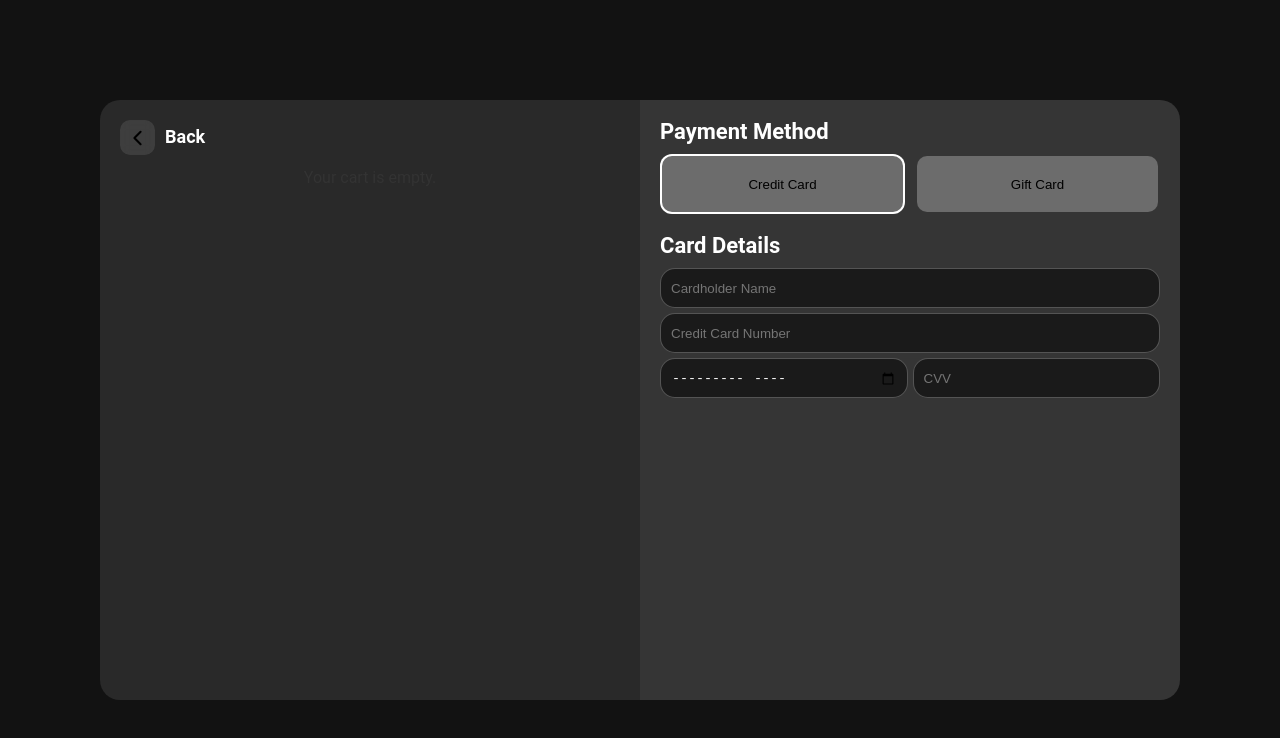
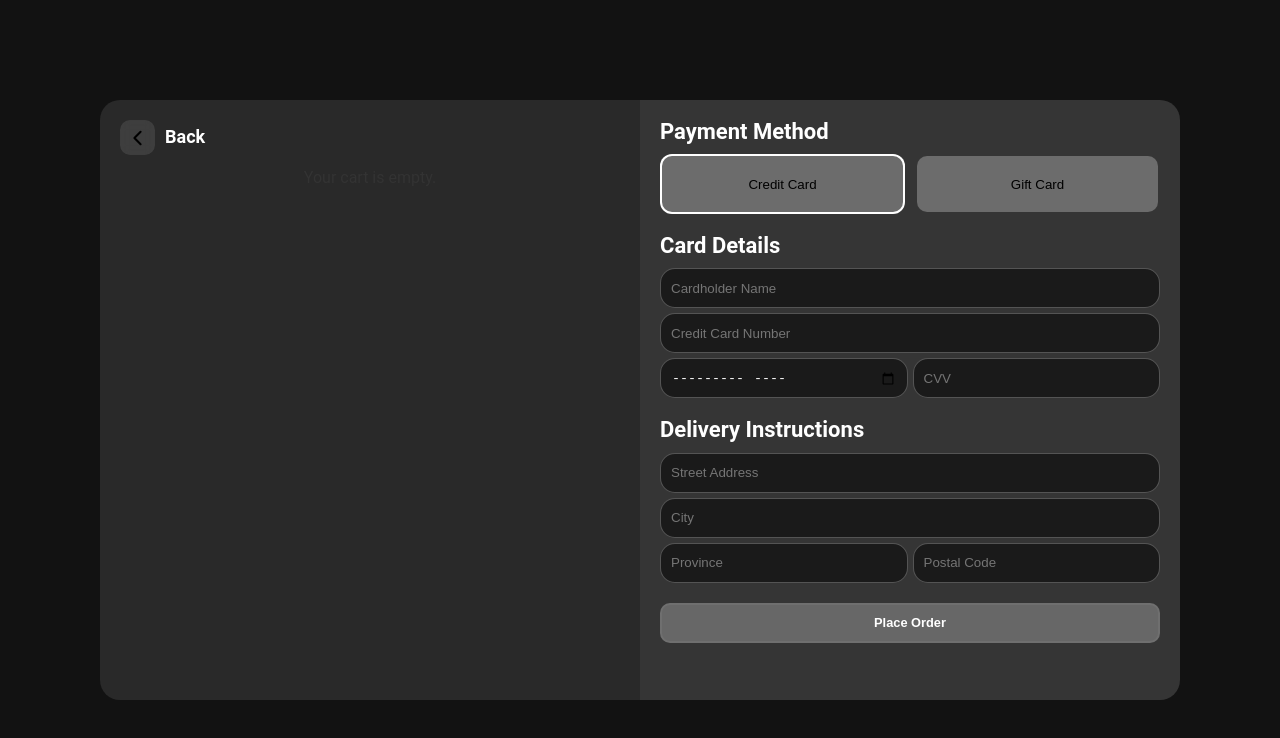
Before and after one commit to chriscross12324/frontier-books, a React (Vite) app: page /#/checkout in a window 1280 px wide. Shown: the top 738 px of the page. Built offline with nearby package versions, Linux system fonts and the light colour scheme.

Commit message:
- Updated Checkout.jsx; Added "Delivery Instructions" sections

```diff
--- a/src/css/PageCheckout.module.css
+++ b/src/css/PageCheckout.module.css
@@ -74,6 +74,7 @@
     border-top-right-radius: 20px;
     border-bottom-right-radius: 20px;
     padding: 20px;
+    overflow-y: auto;
 }
 
 .sectionTitle {
@@ -116,7 +117,11 @@
     cursor: pointer;
 }
 
-.creditCardDiv {
+.infoLayout {
+    margin-bottom: 15px;
+}
+
+.rowDiv {
     display: flex;
     flex-direction: row;
     gap: 5px;
@@ -125,3 +130,20 @@
 .input {
     margin-top: 0px;
 }
+
+.buttonCheckout {
+    width: 100%;
+    background-color: rgba(255, 255, 255, 0.25);
+    border: 2px solid rgba(255, 255, 255, 0.05);
+    border-radius: 10px;
+    color: white;
+    height: 40px;
+    font-size: 0.8rem;
+    font-weight: bold;
+    cursor: pointer;
+}
+
+.buttonCheckout:hover {
+    background-color: rgba(255, 255, 255, 0.15);
+    border: 2px solid rgba(255, 255, 255, 0.025);
+}
--- a/src/pages/Checkout.jsx
+++ b/src/pages/Checkout.jsx
@@ -47,23 +47,32 @@ export default function Checkout() {
                         </div>
 
                     </div>
+                    <h1 className={styles.sectionTitle}>Card Details</h1>
                     {paymentMethod === "credit" ? (
-                        <div className={styles.paymentInfoLayout}>
-                            <h1 className={styles.sectionTitle}>Card Details</h1>
+                        <div className={styles.infoLayout}>
                             <input className={styles.input} type='name' placeholder='Cardholder Name'></input>
                             <input className={styles.input} type='number' placeholder='Credit Card Number' pattern='[0-9\s]{13,19}' maxLength='19'></input>
-                            <div className={styles.creditCardDiv}>
-                                <input className={styles.input} type='month' placeholder='mm / yy'></input>
+                            <div className={styles.rowDiv}>
+                                <input className={styles.input} type='month' placeholder='MM/YYYY'></input>
                                 <input className={styles.input} type='number' placeholder='CVV' maxLength={3}></input>
                             </div>
 
                         </div>
                     ) : (
-                        <div className={styles.paymentInfoLayout}>
-                            <h1 className={styles.sectionTitle}>Card Details</h1>
+                        <div className={styles.infoLayout}>
                             <input className={styles.input} type='number' placeholder='Gift Card Number'></input>
                         </div>
                     )}
+                    <h1 className={styles.sectionTitle}>Delivery Instructions</h1>
+                    <div className={styles.infoLayout}>
+                        <input className={styles.input} type='text' placeholder='Street Address'></input>
+                        <input className={styles.input} type='text' placeholder='City'></input>
+                        <div className={styles.rowDiv}>
+                            <input className={styles.input} type='text' placeholder='Province'></input>
+                            <input className={styles.input} type='text' placeholder='Postal Code' pattern='^[A-Za-z]\d[A-Za-z] ?\d[A-Za-z]\d$'></input>
+                        </div>
+                    </div>
+                    <button className={styles.buttonCheckout}>Place Order</button>
                 </div>
 
 
```
